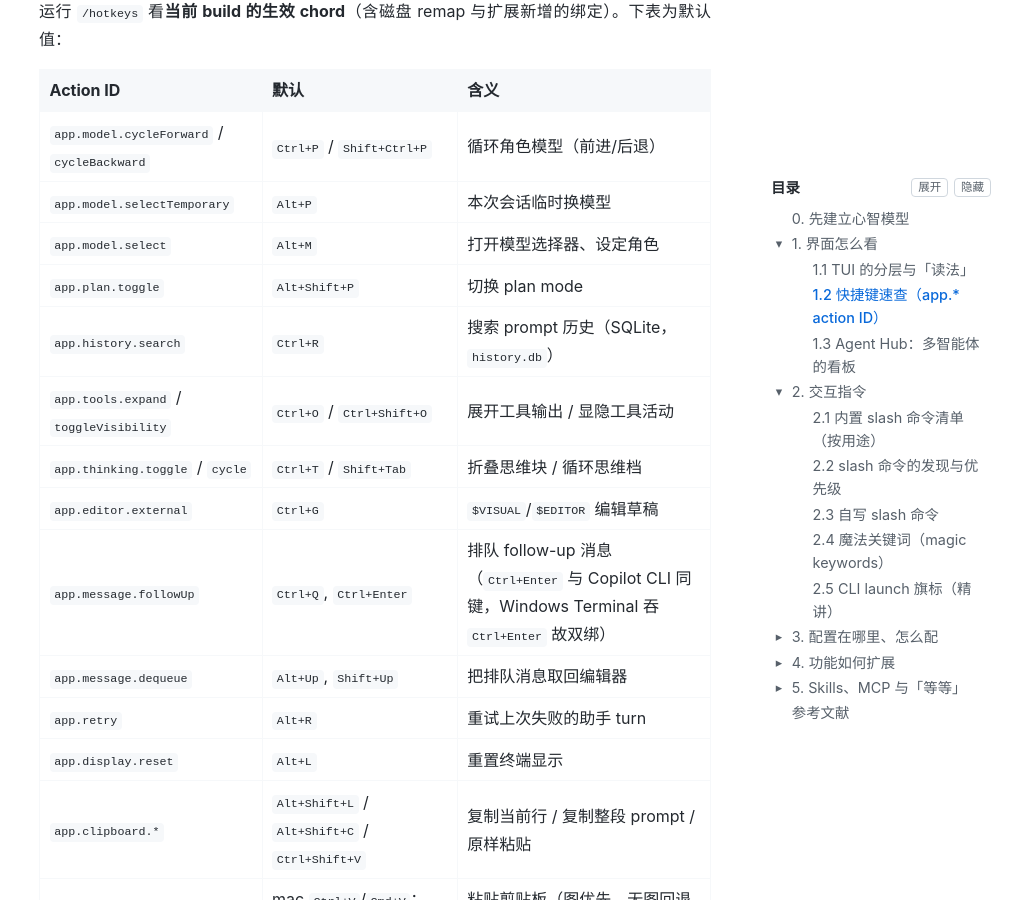
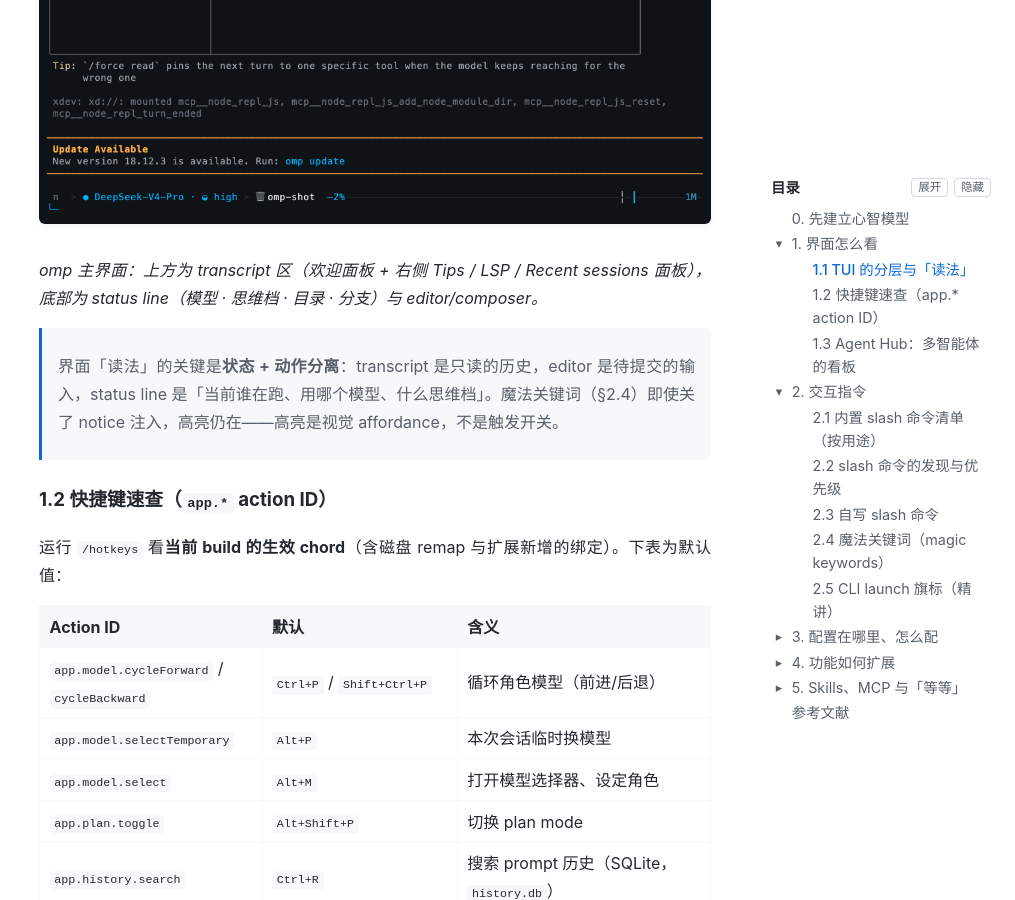
Before and after one commit to lyb19850811/github-pages, a Jekyll site: the page built from _posts/2026-10-20-oh-my-pi-usage-guide.md, in a window 1280 px wide and 900 px high, scrolled down 2086 px. Shown: the whole window, without its empty margins (265-1280 px from the left). Built offline with Jekyll 4.4.1, drawn with Linux system fonts in a browser that asks for light colours; comment, search, counter and statistics services are not loaded; some of the changed text lies outside the part shown.

Commit message:
docs: 使用指南补充 TUI 截图（欢迎屏与 Agent Hub）

```diff
--- a/_posts/2026-10-20-oh-my-pi-usage-guide.md
+++ b/_posts/2026-10-20-oh-my-pi-usage-guide.md
@@ -46,6 +48,10 @@
 | **thinking block** | 模型推理过程（默认可见） | `Ctrl+T` 折叠/展开；`Shift+Tab` 循环 thinking 档 |
 | **魔法关键词高亮** | 编辑期动画渐变、已发送消息静态渐变 | 仅视觉提示，识别本身独立于高亮 |
 
+![omp 主界面 TUI（启动欢迎屏）]({{ '/assets/images/omp-tui-welcome.png' | relative_url }})
+
+*omp 主界面：上方为 transcript 区（欢迎面板 + 右侧 Tips / LSP / Recent sessions 面板），底部为 status line（模型 · 思维档 · 目录 · 分支）与 editor/composer。*
+
 > 界面「读法」的关键是**状态 + 动作分离**：transcript 是只读的历史，editor 是待提交的输入，status line 是「当前谁在跑、用哪个模型、什么思维档」。魔法关键词（§2.4）即使关了 notice 注入，高亮仍在——高亮是视觉 affordance，不是触发开关。
 
 ### 1.2 快捷键速查（`app.*` action ID）
@@ -85,6 +91,10 @@
 ### 1.3 Agent Hub：多智能体的看板
 
 `Alt+A` 打开 Agent Hub——当前会话所有子 agent 的**实时花名册 + 控制面**（主 agent 不列，它就是你面前的 ambient 会话视图）。roster 行显示 `running/idle/parked/aborted` 状态、模型角色、任务、cost、请求/工具调用/token 计数；按 `t` 切换扁平视图与父子树；宽终端侧边是 inspector（当前工具+参数、最后意图、重试状态、上下文窗口占用、血缘、output/patch 路径）。
+
+![omp Agent Hub（空会话）]({{ '/assets/images/omp-tui-agent-hub.png' | relative_url }})
+
+*Agent Hub（`Alt+A`）：左栏 roster + usage，右栏 inspector；截图为空会话（`No agents in this session`），底部为 Hub 快捷键栏。*
 
 | 键 | 动作 |
 |---|---|
```
Also changed, not shown: other parts of _posts/2026-10-20-oh-my-pi-usage-guide.md (+2 -0 lines), assets/images/omp-tui-agent-hub.png (added), assets/images/omp-tui-welcome.png (added).
